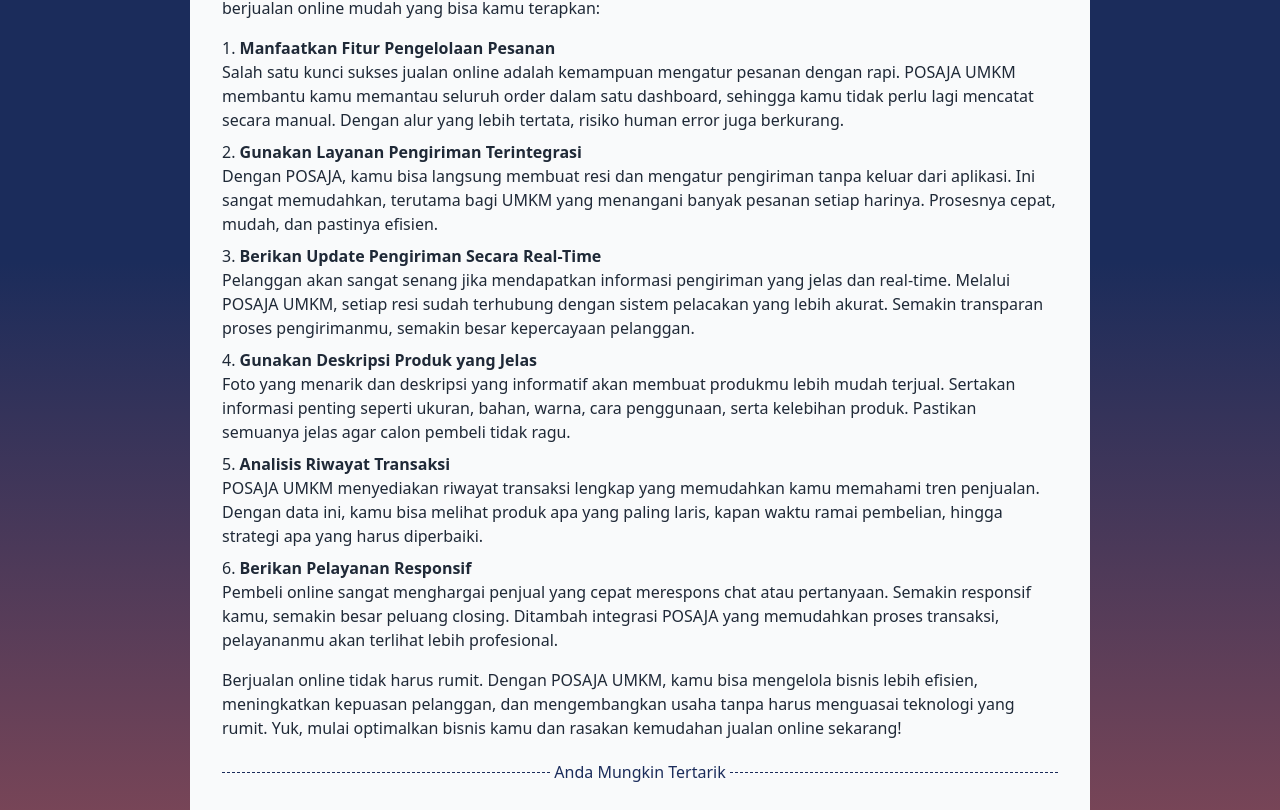
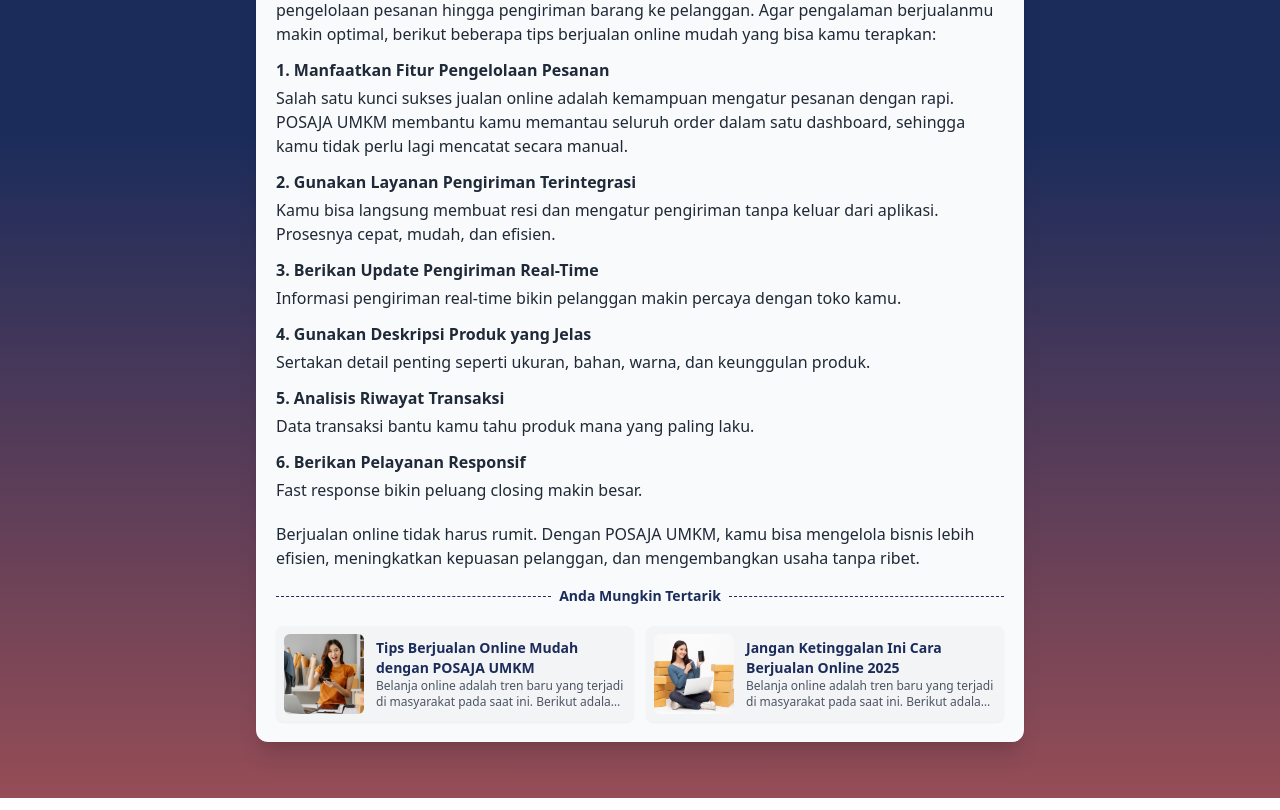
Before and after one commit to fiorentk/njc-fe, a Next.js app: page /article in a window 1280 px wide. Shown: the part 530-1340 px from the top of the page. Built offline with nearby package versions, Linux system fonts and the light colour scheme.

Commit message:
fixed article

```diff
--- a/app/article/page.tsx
+++ b/app/article/page.tsx
@@ -1,163 +1,169 @@
 export default function page() {
   return (
-    <div className="min-h-screen flex flex-col scroll-auto">
+    <div className="scroll-auto min-h-screen bg-gradient-to-b from-posBlue from-50% to-gradientCus">
       {/* NAV */}
-      <nav className="flex h-16 items-center">
+      <nav className="w-full flex justify-start bg-white backdrop-blur px-2">
         <img
-          className="h-16 object-contain p-1"
           src="posind-logo.png"
           alt="posind-logo"
+          className="h-8 sm:h-10 md:h-12 p-1"
         />
       </nav>
+
       {/* BODY */}
-      <main className="flex flex-1 bg-gradient-to-b min-w-max from-posBlue from-50% to-gradientCus justify-center">
-        <div className="flex flex-col flex-1 m-4 md:m-12 w-full max-w-[900px] bg-gray-50 rounded-md">
-          {/* TITLE MAIN CARD */}
-          <div className="flex bg-posOrange rounded-t-md items-center p-4 relative">
-            {/* TITLE */}
-            <div className="flex-1 flex flex-col items-center justify-center text-white text-center px-2">
-              <span className="text-xl md:text-3xl font-black whitespace-normal break-words">
-                Tips Berjualan Online Mudah dengan POSAJA UMKM
-              </span>
-            </div>
+      <main className="w-full flex justify-center px-2 sm:px-4 py-4 sm:py-6">
+        {/* ARTICLE CARD */}
+        <div className="bg-gray-50 w-full max-w-3xl rounded-xl shadow-xl overflow-hidden">
+          {/* TITLE */}
+          <div className="bg-posOrange px-3 sm:px-5 py-3 sm:py-4">
+            <h1 className="text-white text-center font-black break-words text-base sm:text-xl md:text-2xl lg:text-3xl leading-snug">
+              Tips Berjualan Online Mudah dengan POSAJA UMKM
+            </h1>
           </div>
-          {/* PICTURE */}
-          <div className="my-2 mx-8 h-[150px] md:h-[250px] overflow-hidden rounded-md">
+
+          {/* IMAGE */}
+          <div className="w-full">
             <img
               src="ads-1-full.png"
               alt="ads-1"
-              className="w-full h-full object-cover"
+              className="w-full h-40 sm:h-52 md:h-64 lg:h-72 object-cover"
               style={{ objectPosition: "50% 20%" }}
             />
           </div>
+
           {/* TEXT */}
-          <div className="my-2 mx-8 space-y-4 text-gray-800 break-words">
+          <div className="text-gray-800 break-words space-y-3 px-3 sm:px-5 py-4 text-[11px] sm:text-xs md:text-sm lg:text-base leading-relaxed">
             <p>
               Di era digital seperti sekarang, pelaku UMKM tidak lagi harus
               ribet untuk mulai berjualan online. Dengan hadirnya POSAJA UMKM,
-              proses jualan menjadi jauh lebih praktis—mulai dari pengelolaan
+              proses jualan menjadi jauh lebih praktis — mulai dari pengelolaan
               pesanan hingga pengiriman barang ke pelanggan. Agar pengalaman
               berjualanmu makin optimal, berikut beberapa tips berjualan online
               mudah yang bisa kamu terapkan:
             </p>
 
-            <ol className="list-decimal list-inside space-y-2">
-              <li>
-                <strong>Manfaatkan Fitur Pengelolaan Pesanan</strong>
-                <br />
-                Salah satu kunci sukses jualan online adalah kemampuan mengatur
-                pesanan dengan rapi. POSAJA UMKM membantu kamu memantau seluruh
-                order dalam satu dashboard, sehingga kamu tidak perlu lagi
-                mencatat secara manual. Dengan alur yang lebih tertata, risiko
-                human error juga berkurang.
-              </li>
-              <li>
-                <strong>Gunakan Layanan Pengiriman Terintegrasi</strong>
-                <br />
-                Dengan POSAJA, kamu bisa langsung membuat resi dan mengatur
-                pengiriman tanpa keluar dari aplikasi. Ini sangat memudahkan,
-                terutama bagi UMKM yang menangani banyak pesanan setiap harinya.
-                Prosesnya cepat, mudah, dan pastinya efisien.
-              </li>
-              <li>
-                <strong>Berikan Update Pengiriman Secara Real-Time</strong>
-                <br />
-                Pelanggan akan sangat senang jika mendapatkan informasi
-                pengiriman yang jelas dan real-time. Melalui POSAJA UMKM, setiap
-                resi sudah terhubung dengan sistem pelacakan yang lebih akurat.
-                Semakin transparan proses pengirimanmu, semakin besar
-                kepercayaan pelanggan.
-              </li>
-              <li>
-                <strong>Gunakan Deskripsi Produk yang Jelas</strong>
-                <br />
-                Foto yang menarik dan deskripsi yang informatif akan membuat
-                produkmu lebih mudah terjual. Sertakan informasi penting seperti
-                ukuran, bahan, warna, cara penggunaan, serta kelebihan produk.
-                Pastikan semuanya jelas agar calon pembeli tidak ragu.
-              </li>
-              <li>
-                <strong>Analisis Riwayat Transaksi</strong>
-                <br />
-                POSAJA UMKM menyediakan riwayat transaksi lengkap yang
-                memudahkan kamu memahami tren penjualan. Dengan data ini, kamu
-                bisa melihat produk apa yang paling laris, kapan waktu ramai
-                pembelian, hingga strategi apa yang harus diperbaiki.
-              </li>
-              <li>
-                <strong>Berikan Pelayanan Responsif</strong>
-                <br />
-                Pembeli online sangat menghargai penjual yang cepat merespons
-                chat atau pertanyaan. Semakin responsif kamu, semakin besar
-                peluang closing. Ditambah integrasi POSAJA yang memudahkan
-                proses transaksi, pelayananmu akan terlihat lebih profesional.
-              </li>
-            </ol>
+            <div className="space-y-3">
+              <div>
+                <div className="font-semibold text-[11px] sm:text-xs md:text-sm lg:text-base">
+                  1. Manfaatkan Fitur Pengelolaan Pesanan
+                </div>
+                <p className="mt-1">
+                  Salah satu kunci sukses jualan online adalah kemampuan
+                  mengatur pesanan dengan rapi. POSAJA UMKM membantu kamu
+                  memantau seluruh order dalam satu dashboard, sehingga kamu
+                  tidak perlu lagi mencatat secara manual.
+                </p>
+              </div>
 
-            <p>
+              <div>
+                <div className="font-semibold text-[11px] sm:text-xs md:text-sm lg:text-base">
+                  2. Gunakan Layanan Pengiriman Terintegrasi
+                </div>
+                <p className="mt-1">
+                  Kamu bisa langsung membuat resi dan mengatur pengiriman tanpa
+                  keluar dari aplikasi. Prosesnya cepat, mudah, dan efisien.
+                </p>
+              </div>
+
+              <div>
+                <div className="font-semibold text-[11px] sm:text-xs md:text-sm lg:text-base">
+                  3. Berikan Update Pengiriman Real-Time
+                </div>
+                <p className="mt-1">
+                  Informasi pengiriman real-time bikin pelanggan makin percaya
+                  dengan toko kamu.
+                </p>
+              </div>
+
+              <div>
+                <div className="font-semibold text-[11px] sm:text-xs md:text-sm lg:text-base">
+                  4. Gunakan Deskripsi Produk yang Jelas
+                </div>
+                <p className="mt-1">
+                  Sertakan detail penting seperti ukuran, bahan, warna, dan
+                  keunggulan produk.
+                </p>
+              </div>
+
+              <div>
+                <div className="font-semibold text-[11px] sm:text-xs md:text-sm lg:text-base">
+                  5. Analisis Riwayat Transaksi
+                </div>
+                <p className="mt-1">
+                  Data transaksi bantu kamu tahu produk mana yang paling laku.
+                </p>
+              </div>
+
+              <div>
+                <div className="font-semibold text-[11px] sm:text-xs md:text-sm lg:text-base">
+                  6. Berikan Pelayanan Responsif
+                </div>
+                <p className="mt-1">
+                  Fast response bikin peluang closing makin besar.
+                </p>
+              </div>
+            </div>
+
+            <p className="pt-2">
               Berjualan online tidak harus rumit. Dengan POSAJA UMKM, kamu bisa
               mengelola bisnis lebih efisien, meningkatkan kepuasan pelanggan,
-              dan mengembangkan usaha tanpa harus menguasai teknologi yang
-              rumit. Yuk, mulai optimalkan bisnis kamu dan rasakan kemudahan
-              jualan online sekarang!
+              dan mengembangkan usaha tanpa ribet.
             </p>
           </div>
-          {/* Anda Mungkin Tertarik */}
-          <div className="my-2 mx-8 flex">
-            <div className="w-full border-t border-dashed border-posBlue my-4"></div>
-            <div className="text-posBlue p-1 min-w-max">
+
+          {/* Divider */}
+          <div className="text-posBlue flex items-center gap-2 px-3 sm:px-5 pb-5">
+            <div className="flex-1 border-t border-dashed border-posBlue"></div>
+            <div className="whitespace-nowrap text-[11px] sm:text-xs md:text-sm font-semibold">
               Anda Mungkin Tertarik
             </div>
-            <div className="w-full border-t border-dashed border-posBlue my-4"></div>
+            <div className="flex-1 border-t border-dashed border-posBlue"></div>
           </div>
-          {/* Ads Content */}
-          <div className="m-4 flex flex-col md:flex-row gap-4 items-center">
-            {/* Ads 1 */}
-            <div className="flex w-[450px] h-28 p-2 shrink-0 bg-gray-100 rounded-md text-posBlue shadow-lg">
+
+          {/* ADS */}
+          <div className="text-posBlue flex flex-col lg:flex-row gap-3 px-3 sm:px-5 pb-5">
+            {/* CARD 1 */}
+            <div className="bg-gray-100 rounded-lg overflow-hidden shadow-sm flex items-center gap-3 p-2 flex-1">
               <img
                 src="/ads-1.png"
                 alt="ads-1"
-                className="h-20 object-contain mr-3 self-center rounded"
+                className="w-16 h-16 sm:w-20 sm:h-20 object-cover flex-shrink-0 rounded-md"
               />
-
               <div className="flex flex-col justify-center">
-                <span className="text-sm font-semibold">
+                <div className="font-semibold leading-tight text-[11px] sm:text-xs md:text-sm">
                   Tips Berjualan Online Mudah dengan POSAJA UMKM
-                </span>
-
-                <span className="text-xs leading-snug">
+                </div>
+                <div className="text-gray-600 leading-snug text-[10px] sm:text-[11px] md:text-xs line-clamp-2">
                   Belanja online adalah tren baru yang terjadi di masyarakat
                   pada saat ini. Berikut adalah tips agar penjualan dan kiriman
                   mu bisa lebih efisien... Baca Lebih Lanjut
-                </span>
+                </div>
               </div>
             </div>
 
-            {/* Ads 2 */}
-            <div className="flex w-[450px] h-28 p-2 shrink-0 bg-gray-100 rounded-md text-posBlue shadow-lg">
+            {/* CARD 2 */}
+            <div className="bg-gray-100 rounded-lg overflow-hidden shadow-sm flex items-center gap-3 p-2 flex-1">
               <img
                 src="/ads-2.png"
                 alt="ads-2"
-                className="h-20 object-contain mr-3 self-center rounded"
+                className="w-16 h-16 sm:w-20 sm:h-20 object-cover flex-shrink-0 rounded-md"
               />
-
               <div className="flex flex-col justify-center">
-                <span className="text-sm font-semibold">
+                <div className="font-semibold leading-tight text-[11px] sm:text-xs md:text-sm">
                   Jangan Ketinggalan Ini Cara Berjualan Online 2025
-                </span>
-
-                <span className="text-xs leading-snug">
+                </div>
+                <div className="text-gray-600 leading-snug text-[10px] sm:text-[11px] md:text-xs line-clamp-2">
                   Belanja online adalah tren baru yang terjadi di masyarakat
                   pada saat ini. Berikut adalah tips agar penjualan dan kiriman
                   mu bisa lebih efisien... Baca Lebih Lanjut
-                </span>
+                </div>
               </div>
             </div>
           </div>
         </div>
       </main>
-      {/* FOOTER */}
-      <footer className="h-20"></footer>
+
+      <footer className="h-8"></footer>
     </div>
   );
 }
--- a/app/components/Receipt.tsx
+++ b/app/components/Receipt.tsx
@@ -1,3 +1,5 @@
+import Link from "next/link";
+
 import CopyButton from "./CopyButton";
 import ShareButton from "./ShareButton";
 import DownloadButton from "./DownloadButton";
@@ -200,7 +202,7 @@
         </div>
       </div>
       {/* PROGRESS & BUTTONS */}
-      <div className="m-4 flex flex-col md:flex-row gap-4 items-center">
+      <div className="m-4 flex flex-col md:flex-row gap-4 items-center justify-center">
         {/* PROGRESS */}
         <div className="w-[450px] self-stretch shrink-0 flex flex-col shadow-lg bg-gray-100 rounded-md text-posBlue">
           <div className="m-2 flex items-baseline">
@@ -293,7 +295,10 @@
       {/* Ads Content */}
       <div className="m-4 flex flex-col md:flex-row gap-4 items-center">
         {/* Ads 1 */}
-        <div className="flex w-[450px] h-28 p-2 shrink-0 bg-gray-100 rounded-md text-posBlue shadow-lg">
+        <Link
+          href="/article"
+          className="flex w-[450px] h-28 p-2 shrink-0 bg-gray-100 rounded-md text-posBlue shadow-lg"
+        >
           <img
             src="/ads-1.png"
             alt="ads-1"
@@ -311,10 +316,13 @@
               lebih efisien... Baca Lebih Lanjut
             </span>
           </div>
-        </div>
+        </Link>
 
         {/* Ads 2 */}
-        <div className="flex w-[450px] h-28 p-2 shrink-0 bg-gray-100 rounded-md text-posBlue shadow-lg">
+        <Link
+          href="/article"
+          className="flex w-[450px] h-28 p-2 shrink-0 bg-gray-100 rounded-md text-posBlue shadow-lg"
+        >
           <img
             src="/ads-2.png"
             alt="ads-2"
@@ -332,7 +340,7 @@
               lebih efisien... Baca Lebih Lanjut
             </span>
           </div>
-        </div>
+        </Link>
       </div>
     </div>
   );
--- a/app/resi/[resi]/page.tsx
+++ b/app/resi/[resi]/page.tsx
@@ -46,7 +46,7 @@
         )}
       </main>
       {/* FOOTER */}
-      <footer className="h-20"></footer>
+      <footer className="h-8"></footer>
     </div>
   );
 }
```
